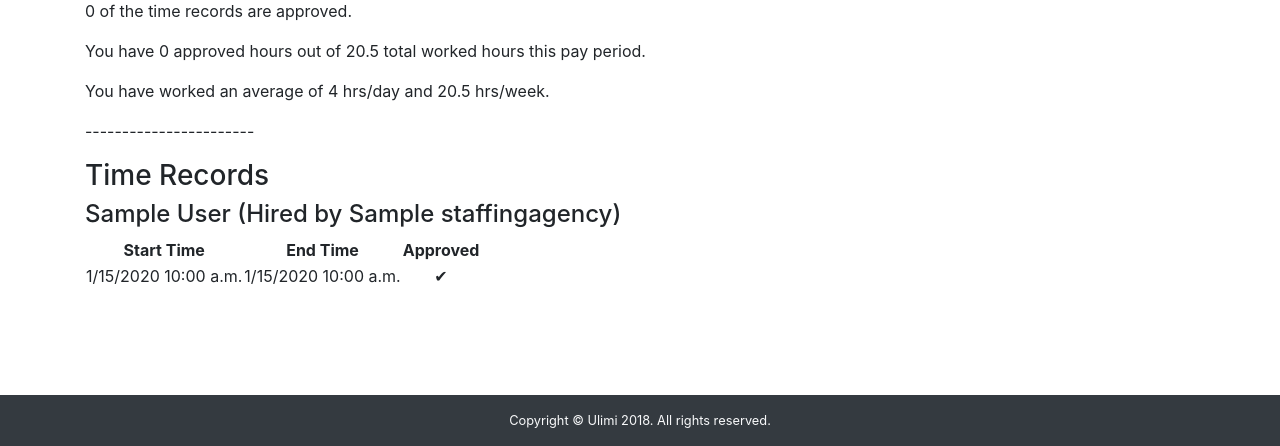
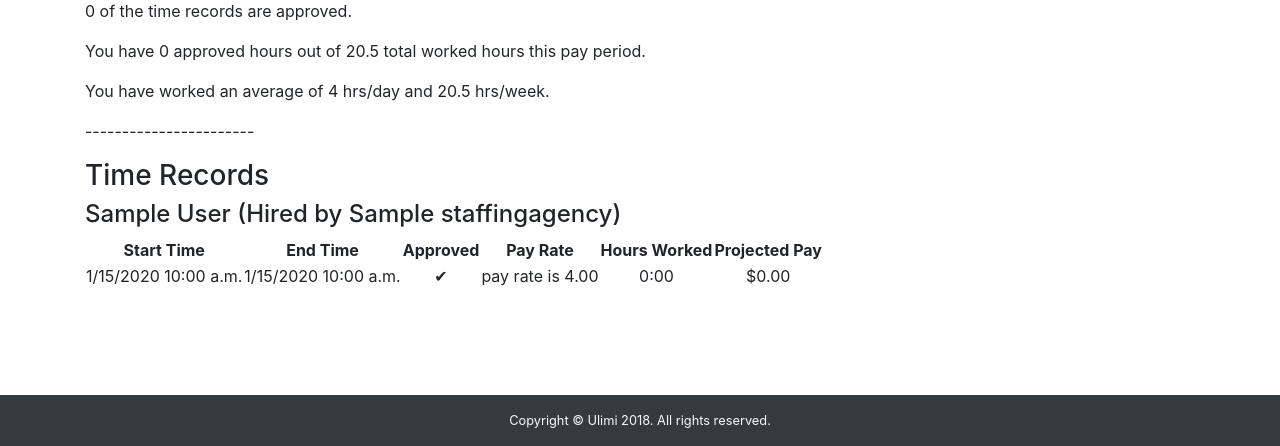
Before and after one commit to comp523-jarvis/timetracker-web, a Django app: a page that uses timetracker/vms/templates/vms/employee-dash.html in a window 1280 px wide. Shown: the part 354-800 px from the top of the page. Run offline with Django 3.2, Linux system fonts and the light colour scheme; a user stored in the database is signed in; tables that the repository leaves empty hold one stand-in row (values such as "Sample post"); some libraries are stand-ins or nearby versions.

Commit message:
added pay rate and projected earnings

```diff
--- a/timetracker/vms/models.py
+++ b/timetracker/vms/models.py
@@ -1,4 +1,5 @@
 import datetime
+import decimal
 import logging
 import uuid
 
@@ -824,6 +825,31 @@ class TimeRecord(models.Model):
         """
         return hasattr(self, 'approval')
 
+    @property
+    def total_time(self):
+        """
+        Get the total time from this time record.
+        Returns:
+            The time delta between start time and end time
+            or delta of 0 if no end time.
+        """
+        if self.time_end:
+            return self.time_end - self.time_start
+        return datetime.timedelta(0)
+
+    @property
+    def projected_earnings(self):
+        """
+        Get the projected earning from this time record.
+
+        Returns:
+            The total time multiplied by
+            the pay rate for this job.
+        """
+        hours_dec = self.total_time.total_seconds() / (60*60)
+
+        return decimal.Decimal(hours_dec) * self.pay_rate
+
 
 class TimeRecordApproval(models.Model):
     """
--- a/timetracker/vms/templates/vms/employee-dash.html
+++ b/timetracker/vms/templates/vms/employee-dash.html
@@ -1,7 +1,10 @@
 {% extends 'base.html' %}
 
+{% load humanize %}
+{% load time_record_tags %}
+
 {% block content %}
-<h2>You are{% if not clocked_in %} not{% endif %} currently clocked in.</h2>
+<h2>You are{% if not employee.is_clocked_in %} not{% endif %} currently clocked in.</h2>
   {% if employee.is_clocked_in %}
     <a class="btn btn-primary" href="{{ employee.clock_out_url }}">Clock Out {{ employee }}</a>
   {% else %}
@@ -27,6 +30,9 @@
         <th>Start Time</th>
         <th>End Time</th>
         <th>Approved</th>
+        <th>Pay Rate</th>
+        <th>Hours Worked</th>
+        <th>Projected Pay</th>
       </tr>
     </thead>
     <tbody>
@@ -41,6 +47,19 @@
             {% endif %}
           </td>
           <td>{% if record.is_approved %}✔{% else %}✗{% endif %}</td>
+          <td>{% if record.pay_rate %} pay rate is {{record.pay_rate}}{% else %}N/A{% endif %}</td>
+          <td>
+            {% if record.time_end %}
+              {{record.total_time | time_delta_as_hours}}
+            {% else %}
+              - in progress -
+            {% endif %}
+          </td>
+          <td>{% if record.time_end %}
+              ${{record.projected_earnings | floatformat:2 | intcomma }}
+            {% else %}
+              N/A
+            {% endif %}</td>
         </tr>
       {% endfor %}
     </tbody>
--- /dev/null
+++ b/timetracker/vms/templatetags/time_record_tags.py
@@ -0,0 +1,16 @@
+from django import template
+
+
+register = template.Library()
+
+
+@register.filter
+def time_delta_as_hours(time_delta):
+    seconds = time_delta.total_seconds()
+
+    hours = int(seconds // (60 * 60))
+    seconds -= hours * 60 * 60
+
+    minutes = int(seconds // 60)
+
+    return f'{hours}:{minutes:02}'
```
Also changed, not shown: timetracker/vms/test/models/test_time_record_model.py (+35 -0 lines), timetracker/vms/templatetags/__init__.py (added).
